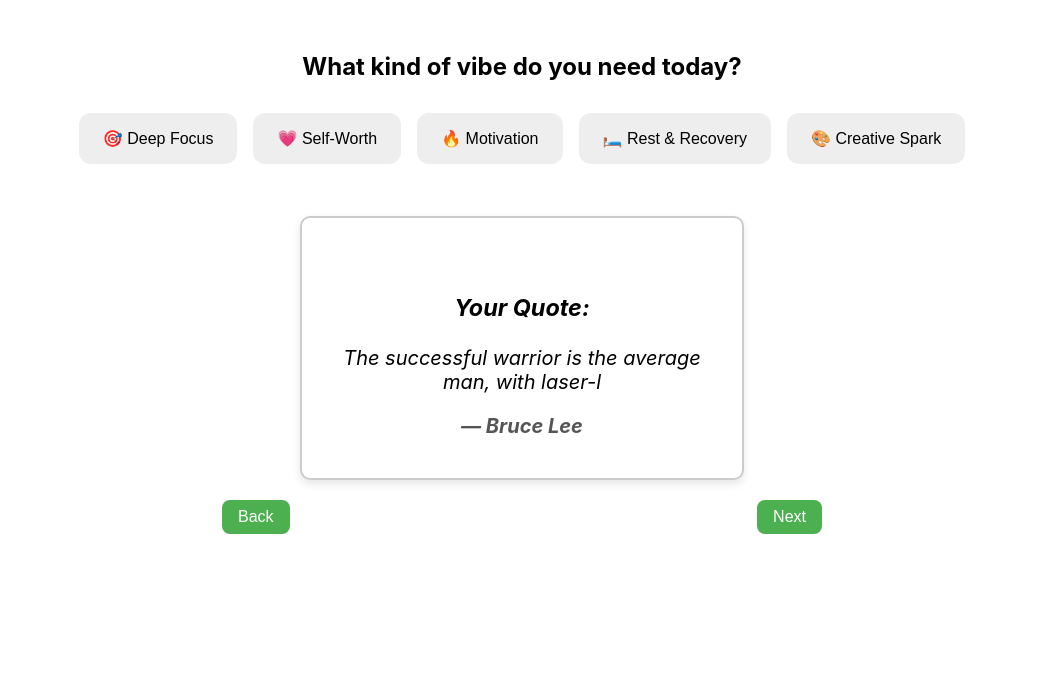
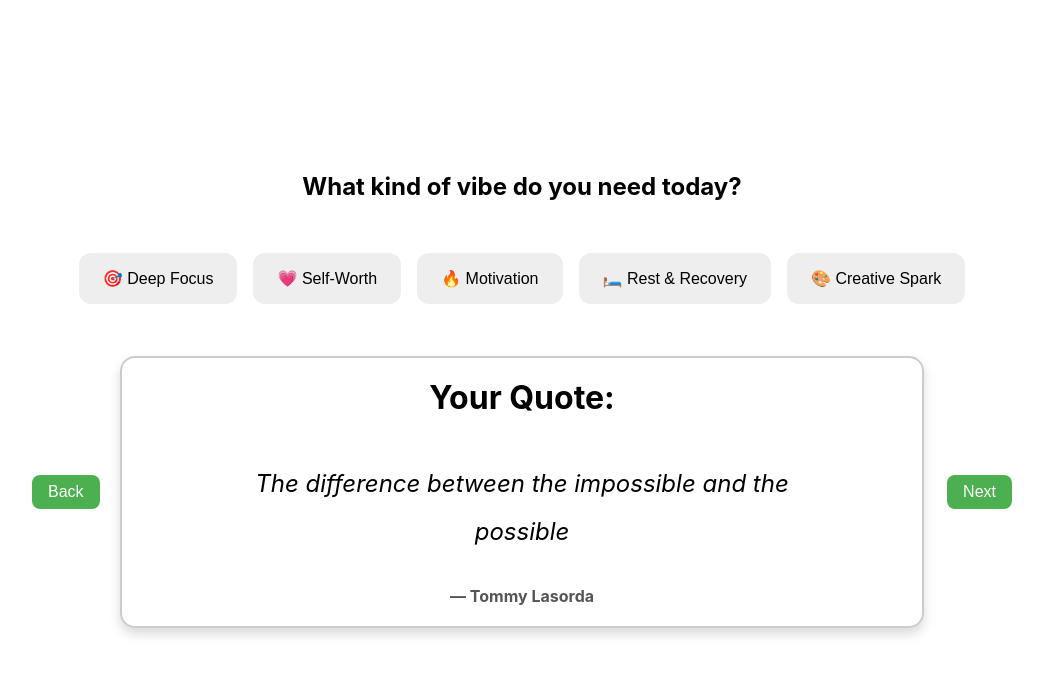
Before and after one commit to HimanKing/QuoteLift, a React (Create React App) app in the folder quotelift/: page /vibe in a window 1280 px wide. Both pictures are taken after a click on the button "🎯 Deep Focus". Shown: the top 674 px of the page, without its empty margins (118-1161 px from the left). Built offline with nearby package versions, Linux system fonts and the light colour scheme.

Commit message:
Still playing with flashcard display

```diff
--- a/quotelift/src/pages/VibeQuestion.js
+++ b/quotelift/src/pages/VibeQuestion.js
@@ -108,7 +108,9 @@ const VibeQuestion = () => {
 
   const handleVibeSelect = (vibe) => {
     setSelectedVibe(vibe);
-    setCurrentIndex(0); // Reset to the first quote when a new vibe is selected
+    const quotesForVibe = QUOTES[vibe];
+    const randomIndex = Math.floor(Math.random() * quotesForVibe.length); // Generate a random index
+    setCurrentIndex(randomIndex); // Set to a random quote
   };
 
   const currentAuthor = selectedVibe
@@ -116,7 +118,17 @@ const VibeQuestion = () => {
     : "";
 
   return (
-    <div className="vibe-container">
+    <div className="vibe-container" style={{
+      overflow: "auto", // Allow scrolling if necessary
+      padding: "20px", // Add padding to ensure space around the flashcard
+      width: "100%", // Ensure the container spans the full width
+      height: "100vh", // Ensure the container spans the full viewport height
+      display: "flex",
+      flexDirection: "column",
+      alignItems: "center",
+      justifyContent: "center", // Center the flashcard vertically
+      boxSizing: "border-box" // Include padding in the width and height calculation
+    }}>
       <h2>What kind of vibe do you need today?</h2>
       <div className="vibe-options">
         {VIBE_OPTIONS.map((vibe) => (
@@ -131,14 +143,31 @@ const VibeQuestion = () => {
       </div>
 
       {selectedVibe && (
-        <div className="flashcard-container">
+        <div className="flashcard-container" style={{
+          display: "flex",
+          justifyContent: "center", // Center the flashcard horizontally
+          alignItems: "center", // Center the flashcard vertically
+          width: "100%", // Ensure the container spans the full width
+          maxWidth: "1000px", // Limit the maximum width of the container
+          padding: "20px", // Add padding around the flashcard
+          boxSizing: "border-box", // Include padding in the width calculation
+          position: "relative" // Enable positioning for buttons
+        }}>
+          <button onClick={handleBack} className="flashcard-button" style={{
+            position: "absolute",
+            left: "10px", // Position on the left side
+            bottom: "50%", // Align vertically with the flashcard
+            transform: "translateY(50%)"
+          }}>
+            Back
+          </button>
           <div className="flashcard" style={{
             border: "2px solid #ccc",
-            borderRadius: "10px",
-            padding: "20px",
-            boxShadow: "0 4px 8px rgba(0, 0, 0, 0.1)",
-            maxWidth: "400px",
-            margin: "20px auto",
+            borderRadius: "15px", // Slightly more rounded corners
+            padding: "50px", // Increased padding for more space
+            boxShadow: "0 6px 12px rgba(0, 0, 0, 0.15)", // Slightly larger shadow
+            maxWidth: "700px", // Increased width
+            width: "100%", // Ensure the flashcard adjusts to the container
             textAlign: "center",
             backgroundColor: "#fff",
             transition: "transform 0.3s ease, box-shadow 0.3s ease",
@@ -146,26 +175,55 @@ const VibeQuestion = () => {
           }}
           onMouseEnter={(e) => {
             e.currentTarget.style.transform = "scale(1.05)";
-            e.currentTarget.style.boxShadow = "0 8px 16px rgba(0, 0, 0, 0.2)";
+            e.currentTarget.style.boxShadow = "0 10px 20px rgba(0, 0, 0, 0.2)";
           }}
           onMouseLeave={(e) => {
             e.currentTarget.style.transform = "scale(1)";
-            e.currentTarget.style.boxShadow = "0 4px 8px rgba(0, 0, 0, 0.1)";
+            e.currentTarget.style.boxShadow = "0 6px 12px rgba(0, 0, 0, 0.15)";
           }}>
-            <div className="quote-box">
-              <h3>Your Quote:</h3>
-              <p>{typedQuote}</p> {/* Use the typed quote */}
-              <p className="quote-author">— {currentAuthor}</p>
+            <h3 style={{
+              fontSize: "2rem",
+              position: "absolute", // Fix the position
+              top: "20px", // Position near the top
+              left: "50%", // Center horizontally
+              transform: "translateX(-50%)", // Adjust for centering
+              margin: "0", // Remove default margins
+              textAlign: "center"
+            }}>Your Quote:</h3>
+            <div className="quote-box" style={{
+              display: "flex",
+              flexDirection: "column",
+              alignItems: "center",
+              justifyContent: "center", // Center the quote text vertically
+              height: "calc(100% - 100px)", // Ensure space for the author and heading
+              gap: "40px", // Add spacing between elements
+              padding: "20px" // Add padding for better spacing
+            }}>
+              <p style={{
+                fontSize: "1.5rem",
+                lineHeight: "2",
+                textAlign: "center",
+                margin: "0 20px" // Add horizontal margin for better spacing
+              }}>{typedQuote}</p>
             </div>
+            <p className="quote-author" style={{
+              fontSize: "1rem", // Reduced font size for the author
+              position: "absolute", // Fix the position
+              bottom: "20px", // Position near the bottom
+              left: "50%", // Center horizontally
+              transform: "translateX(-50%)", // Adjust for centering
+              margin: "0", // Remove default margins
+              textAlign: "center"
+            }}>— {currentAuthor}</p>
           </div>
-          <div className="flashcard-controls">
-            <button onClick={handleBack} className="flashcard-button">
-              Back
-            </button>
-            <button onClick={handleNext} className="flashcard-button">
-              Next
-            </button>
-          </div>
+          <button onClick={handleNext} className="flashcard-button" style={{
+            position: "absolute",
+            right: "10px", // Position on the right side
+            bottom: "50%", // Align vertically with the flashcard
+            transform: "translateY(50%)"
+          }}>
+            Next
+          </button>
         </div>
       )}
     </div>
```
